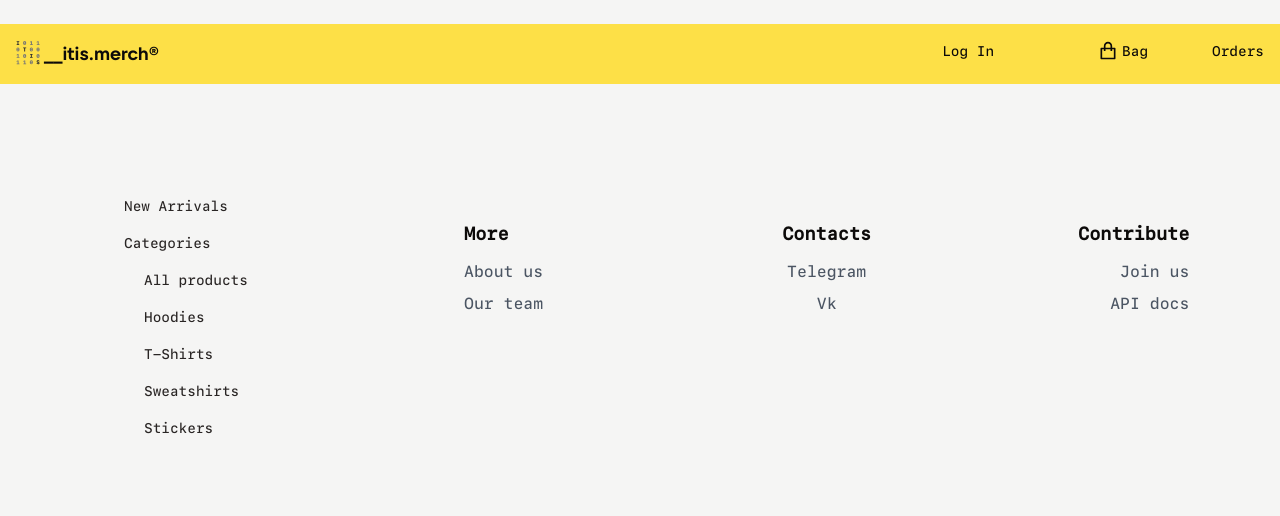
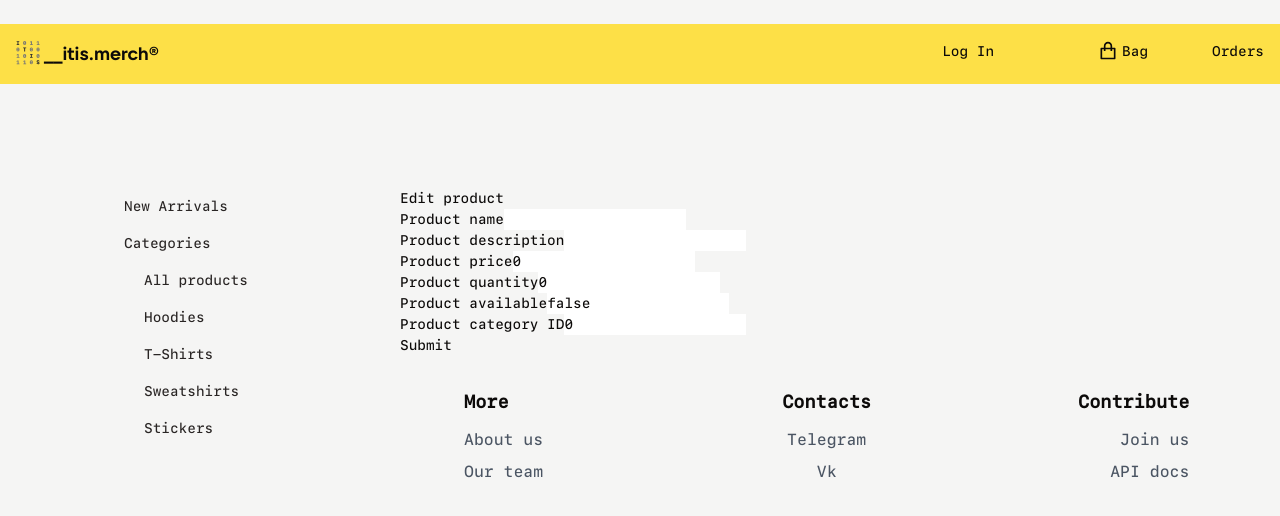
Before and after one commit to itis-merch/client, a Vue app: page /admin-panel/product/1 in a window 1280 px wide. Shown: the top 516 px of the page. Built offline with nearby package versions, Linux system fonts and the light colour scheme; no server answers.

Commit message:
feat: edit product

```diff
--- a/src/router/index.js
+++ b/src/router/index.js
@@ -5,6 +5,7 @@ import RegistrationView from "@/views/RegistrationView.vue";
 import AdminPanelView from '@/views/AdminPanelView.vue'
 import EditCategoryView from '@/views/EditCategoryView.vue'
 import AddCategoryView from '@/views/AddCategoryView.vue'
+import EditProductView from '@/views/EditProductView.vue'
 
 const router = createRouter({
   history: createWebHistory(import.meta.env.BASE_URL),
@@ -46,6 +47,11 @@ const router = createRouter({
       path: '/admin-panel/category',
       name: 'add-category',
       component: AddCategoryView
+    },
+    {
+      path: '/admin-panel/product/:id',
+      name: 'edit-product',
+      component: EditProductView
     }
   ]
 })
--- a/src/views/AdminPanelView.vue
+++ b/src/views/AdminPanelView.vue
@@ -2,10 +2,20 @@
   <div v-if="role==='ADMIN'">
     <h1 class="sg-logo-text text-2xl">Admin panel</h1>
     <div class="categories-panel">
+      <h4>Categories</h4>
       <li v-for="category in categories" v-bind:key="category">
         <!-- {{ category.name }} -->
         <RouterLink class="text-lg" id="edit-category" :to="{ name: 'edit-category', params: {id: category.id} }">
           {{ category.name }}
+        </RouterLink>
+      </li>
+    </div>
+    <div class="products-panel">
+      <h4>Products</h4>
+      <li v-for="product in products" v-bind:key="product">
+        <!-- {{ category.name }} -->
+        <RouterLink class="text-lg" id="edit-product" :to="{ name: 'edit-product', params: {id: product.id} }">
+          {{ product.name }}
         </RouterLink>
       </li>
     </div>
--- a/src/views/EditCategoryView.vue
+++ b/src/views/EditCategoryView.vue
@@ -1,16 +1,15 @@
-import axios from 'axios';
 <template>
-  <div class="flex flex-row">
+  <div class="">
     <h4>Edit category</h4>
     <form>
       <div> <!-- form group -->
         <label>Category name</label>
-        <input type="text" v-model="name" required>
+        <input type="text" v-model="name">
       </div>
 
       <div> <!-- form group -->
         <label>Category description</label>
-        <input type="text" v-model="description" required>
+        <input type="text" v-model="description">
       </div>
       <button type="button" @click="editCategory">Submit</button>
     </form>
--- /dev/null
+++ b/src/views/EditProductView.vue
@@ -0,0 +1,92 @@
+<template>
+  <div class="">
+    <h4>Edit product</h4>
+    <form>
+      <div>
+        <label>Product name</label>
+        <input type="text" v-model="name">
+      </div>
+      <div>
+        <label>Product description</label>
+        <input type="text" v-model="description">
+      </div>
+      <div>
+        <label>Product price</label>
+        <input type="text" v-model="price">
+      </div>
+      <div>
+        <label>Product quantity</label>
+        <input type="text" v-model="quantity">
+      </div>
+      <div>
+        <label>Product available</label>
+        <input type="text" v-model="available">
+      </div>
+      <div>
+        <label>Product category ID</label>
+        <input type="text" v-model="categoryID">
+      </div>
+      <button type="button" @click="editProduct">Submit</button>
+    </form>
+  </div>
+</template>
+
+<script>
+import axios from "axios";
+
+export default {
+  data() {
+    return {
+      baseUrl: 'http://45.9.73.210:8080/api/v1/products/',
+      id: 0,
+      name: '',
+      description: '',
+      price: 0,
+      quantity: 0,
+      available: false,
+      categoryID: 0
+    }
+  },
+  mounted() {
+    try {
+      axios.get(this.baseUrl + this.$route.params.id)
+      .then((response) => {
+        const product = response.data
+        this.id = this.$route.params.id
+        this.name = product.name
+        this.description = product.description
+        this.price = product.price
+        this.quantity = product.quantity
+        this.available = product.available
+        this.categoryID = product.category_id
+      })
+    } catch (error) {
+      console.log(error)
+    }
+  },
+  methods: {
+    editProduct() {
+      const updatedProduct = {
+        name: this.name,
+        description: this.description,
+        price: this.price,
+        quantity: this.quantity,
+        available: this.available,
+        category_id: this.categoryID
+      }
+      try {
+        axios.post(this.baseUrl + this.id, updatedProduct, {
+          headers: {
+            'Authorization': 'Bearer ' + localStorage.getItem('jwtToken'),
+            'Content-Type': 'application/json'
+          }
+        }).then((response) => {
+          console.log(response.data)
+        })
+      } catch (error) {
+        console.log(error)
+      }
+    }
+  }
+}
+</script>
```
